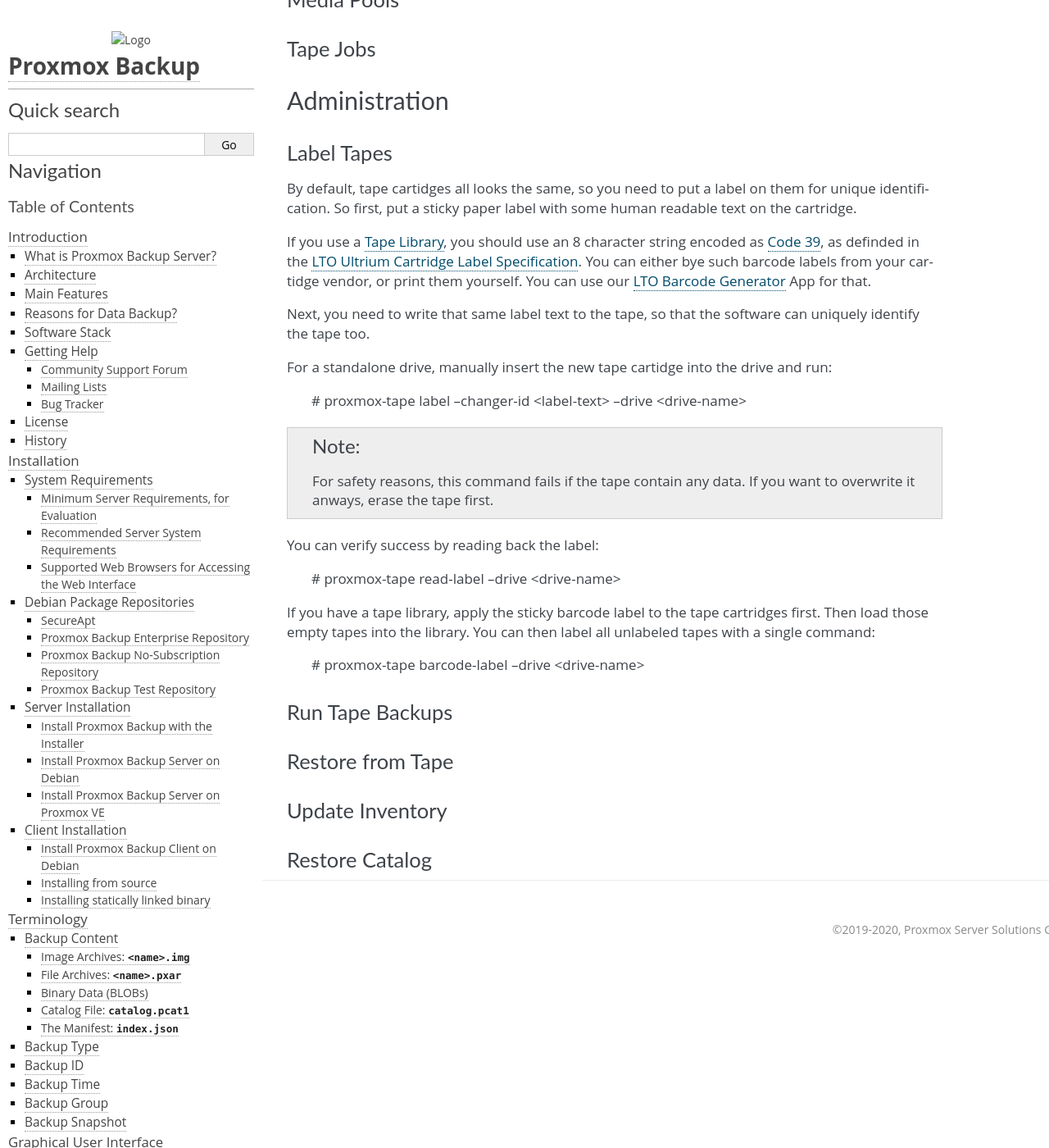
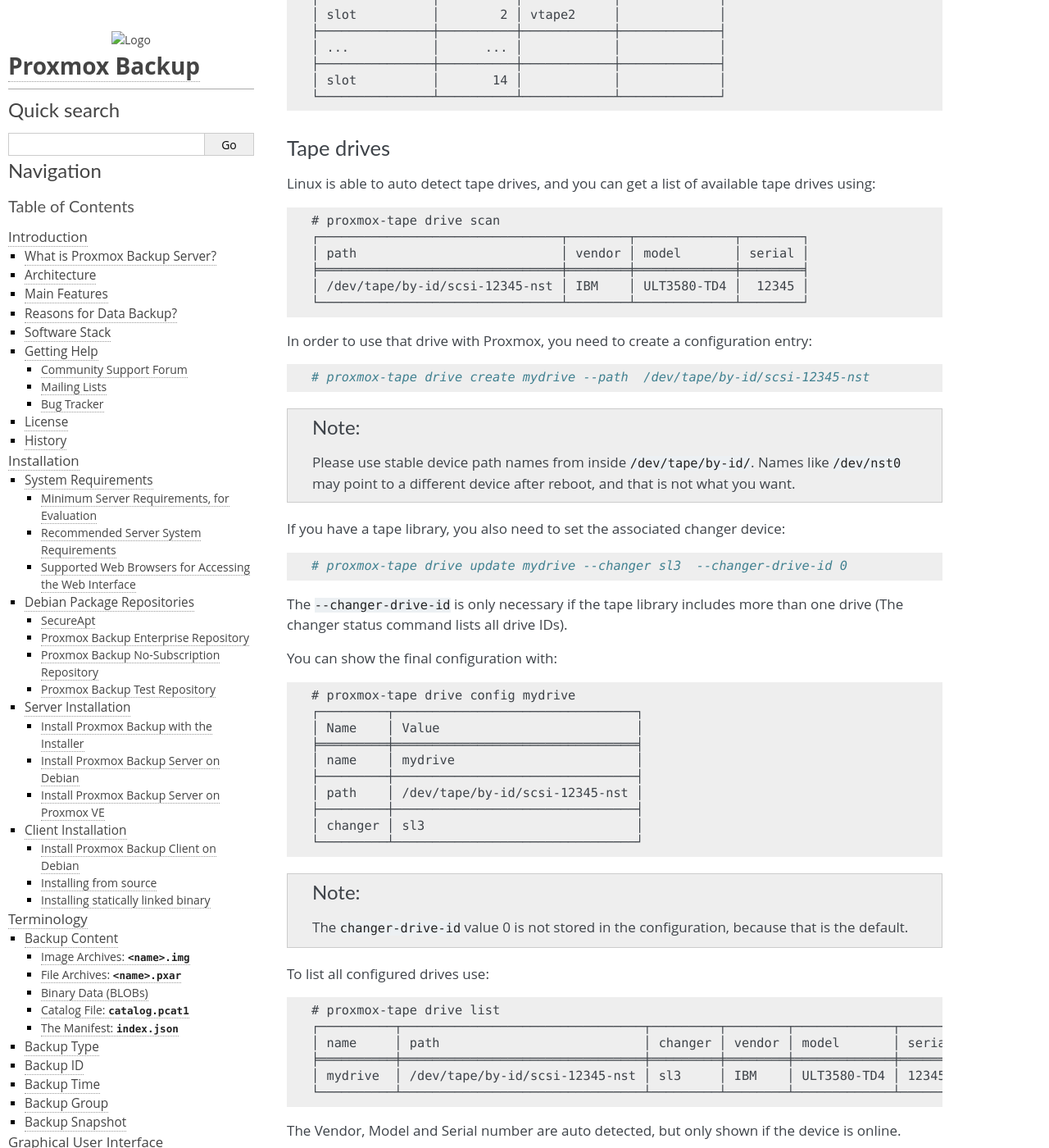
Before and after one commit to proxmox/proxmox-backup, a Sphinx documentation site: the page built from docs/tape-backup.rst, in a window 1280 px wide and 1400 px high, scrolled down 4625 px. Shown: the whole window at 82% size. Built offline with Sphinx 7.4.7, drawn with Linux system fonts in a browser that asks for light colours; some of the changed text lies outside the part shown.

Commit message:
tape: document tape drive configuration

```diff
--- a/docs/tape-backup.rst
+++ b/docs/tape-backup.rst
@@ -170,17 +170,28 @@
  └─────────────────────────────┴─────────┴──────────────┴────────┘
 
 In order to use that device with Proxmox, you need to create a
-configuration entry:
+configuration entry::
 
  # proxmox-tape changer create sl3 --path /dev/tape/by-id/scsi-CC2C52
 
 Where ``sl3`` is an arbitrary name you can choose.
 
-.. Note:: Please use stable device names from inside
+.. Note:: Please use stable device path names from inside
    ``/dev/tape/by-id/``. Names like ``/dev/sg0`` may point to a
    different device after reboot, and that is not what you want.
 
 You can show the final configuration with::
+
+ # proxmox-tape changer config sl3
+ ┌──────┬─────────────────────────────┐
+ │ Name │ Value                       │
+ ╞══════╪═════════════════════════════╡
+ │ name │ sl3                         │
+ ├──────┼─────────────────────────────┤
+ │ path │ /dev/tape/by-id/scsi-CC2C52 │
+ └──────┴─────────────────────────────┘
+
+Or simply list all configured changer devices::
 
  # proxmox-tape changer list
  ┌──────┬─────────────────────────────┬─────────┬──────────────┬────────────┐
@@ -233,7 +244,7 @@
 After that, you can see those artificial ``import-export`` slots in
 the status output::
 
-  # proxmox-tape changer status sl3
+ # proxmox-tape changer status sl3
  ┌───────────────┬──────────┬────────────┬─────────────┐
  │ entry-kind    │ entry-id │ changer-id │ loaded-slot │
  ╞═══════════════╪══════════╪════════════╪═════════════╡
@@ -255,6 +266,62 @@
 
 Tape drives
 ~~~~~~~~~~~
+
+Linux is able to auto detect tape drives, and you can get a list
+of available tape drives using::
+
+ # proxmox-tape drive scan
+ ┌────────────────────────────────┬────────┬─────────────┬────────┐
+ │ path                           │ vendor │ model       │ serial │
+ ╞════════════════════════════════╪════════╪═════════════╪════════╡
+ │ /dev/tape/by-id/scsi-12345-nst │ IBM    │ ULT3580-TD4 │  12345 │
+ └────────────────────────────────┴────────┴─────────────┴────────┘
+
+In order to use that drive with Proxmox, you need to create a
+configuration entry::
+
+ # proxmox-tape drive create mydrive --path  /dev/tape/by-id/scsi-12345-nst
+
+.. Note:: Please use stable device path names from inside
+   ``/dev/tape/by-id/``. Names like ``/dev/nst0`` may point to a
+   different device after reboot, and that is not what you want.
+
+If you have a tape library, you also need to set the associated
+changer device::
+
+ # proxmox-tape drive update mydrive --changer sl3  --changer-drive-id 0
+
+The ``--changer-drive-id`` is only necessary if the tape library
+includes more than one drive (The changer status command lists all
+drive IDs).
+
+You can show the final configuration with::
+
+ # proxmox-tape drive config mydrive
+ ┌─────────┬────────────────────────────────┐
+ │ Name    │ Value                          │
+ ╞═════════╪════════════════════════════════╡
+ │ name    │ mydrive                        │
+ ├─────────┼────────────────────────────────┤
+ │ path    │ /dev/tape/by-id/scsi-12345-nst │
+ ├─────────┼────────────────────────────────┤
+ │ changer │ sl3                            │
+ └─────────┴────────────────────────────────┘
+
+.. NOTE:: The ``changer-drive-id`` value 0 is not stored in the
+   configuration, because that is the default.
+
+To list all configured drives use::
+
+ # proxmox-tape drive list
+ ┌──────────┬────────────────────────────────┬─────────┬────────┬─────────────┬────────┐
+ │ name     │ path                           │ changer │ vendor │ model       │ serial │
+ ╞══════════╪════════════════════════════════╪═════════╪════════╪═════════════╪════════╡
+ │ mydrive  │ /dev/tape/by-id/scsi-12345-nst │ sl3     │ IBM    │ ULT3580-TD4 │ 12345  │
+ └──────────┴────────────────────────────────┴─────────┴────────┴─────────────┴────────┘
+
+The Vendor, Model and Serial number are auto detected, but only shown
+if the device is online.
 
 
 Media Pools
```
